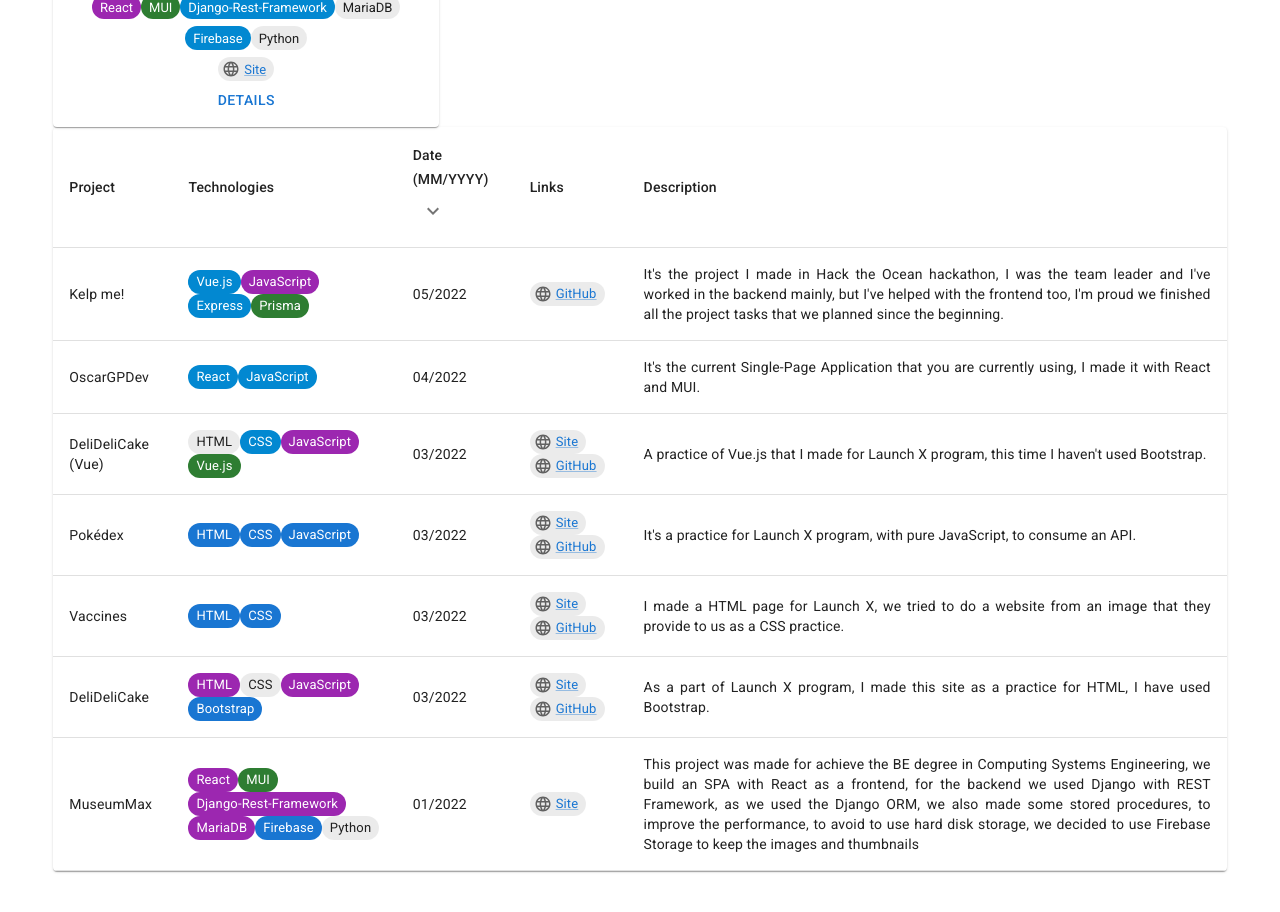
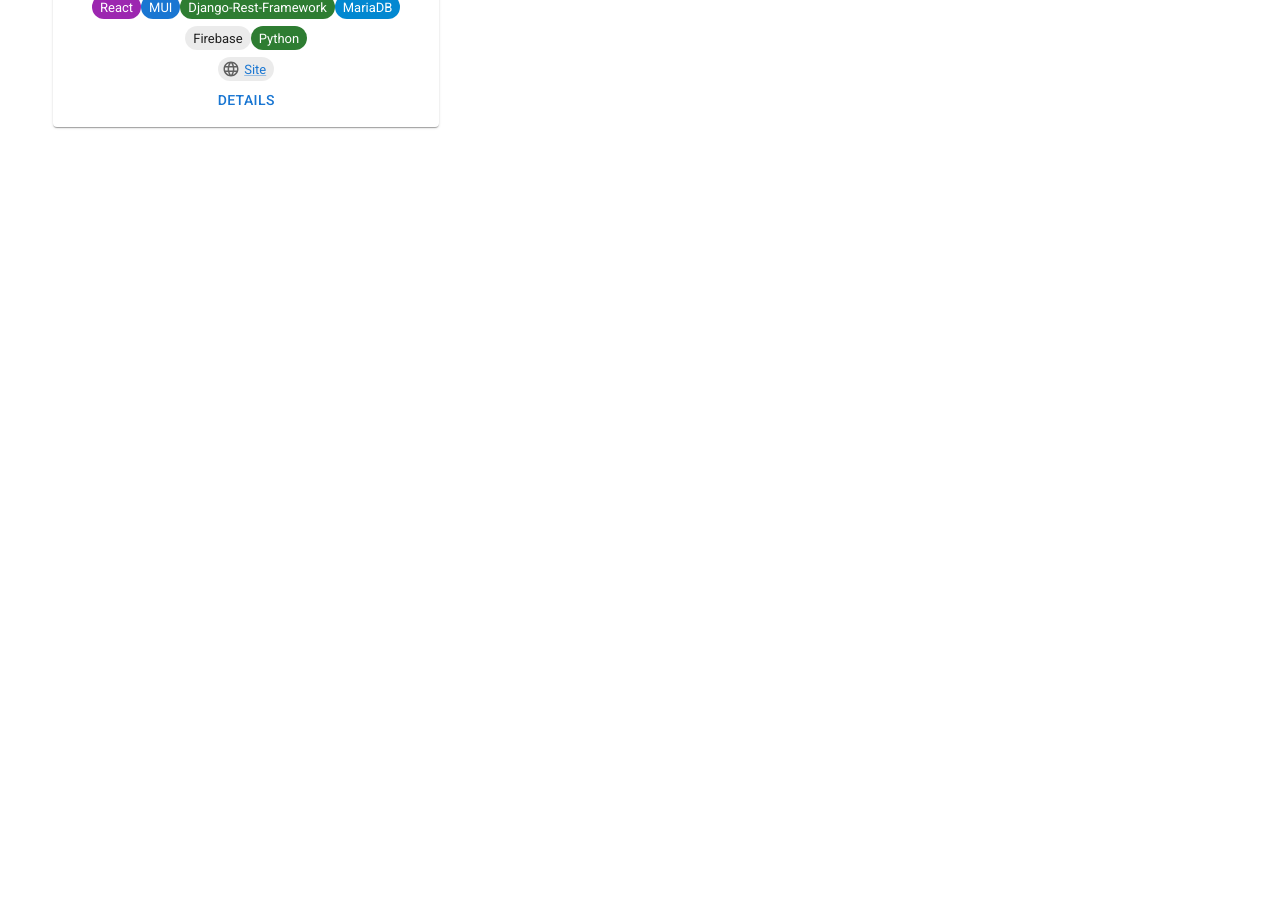
Before and after one commit to OscarGPDev/OscarGPDev, a React (Create React App) app: page /portfolio in a window 1280 px wide. Shown: the part 1240-2152 px from the top of the page. After the commit the page ends 1447 px from the top, so only its background shows below. Built offline with nearby package versions, Linux system fonts and the light colour scheme; a web font is replaced by a local one.

Commit message:
Actualización de "portfolio"

```diff
--- a/src/pages/Portfolio.js
+++ b/src/pages/Portfolio.js
@@ -1,7 +1,6 @@
 import {Fade, Grid, Paper} from "@mui/material";
 import Typography from "@mui/material/Typography";
 import {useTranslation} from "react-i18next";
-import DataTable from "../components/DataTable";
 import TagsDrawer from "../components/MainHeader/TagsDrawer";
 import LinksDrawer from "../components/LinksDrawer";
 import ProjectCard from "../components/ProjectCard";
@@ -116,16 +115,6 @@ const Portfolio = () => {
                 date={portfolioItem.date}
                 description={portfolioItem.description}/></Grid>))}
         </Grid>
-        <DataTable data={portfolioData} headers={headers} sx={{
-            maxHeight: {
-                sx: "70vh",
-                md: "auto"
-            },
-            overflowY: {
-                sx: "scroll",
-                md: "auto"
-            }
-        }}/>
     </Paper></Fade>);
 };
 export default Portfolio;
```
